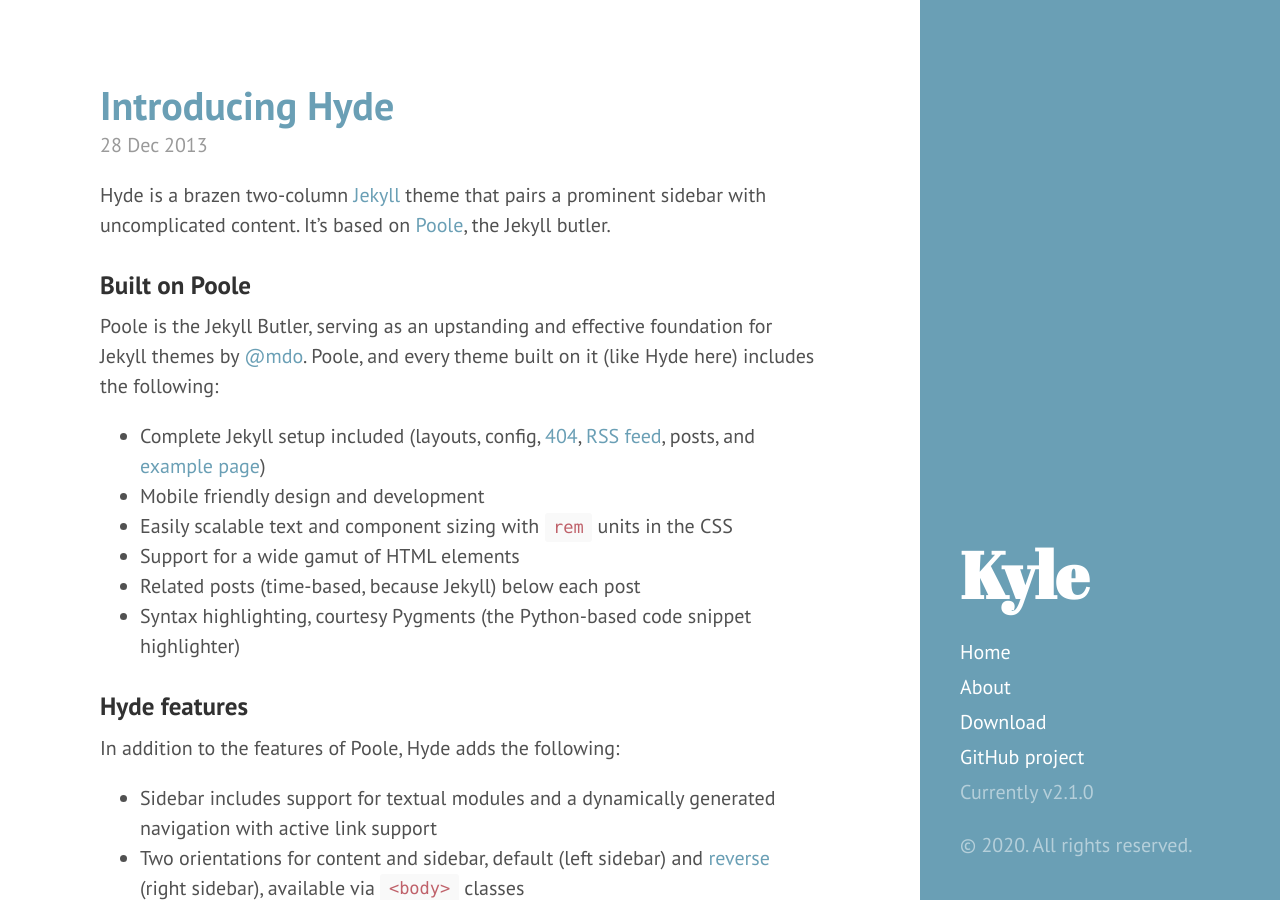
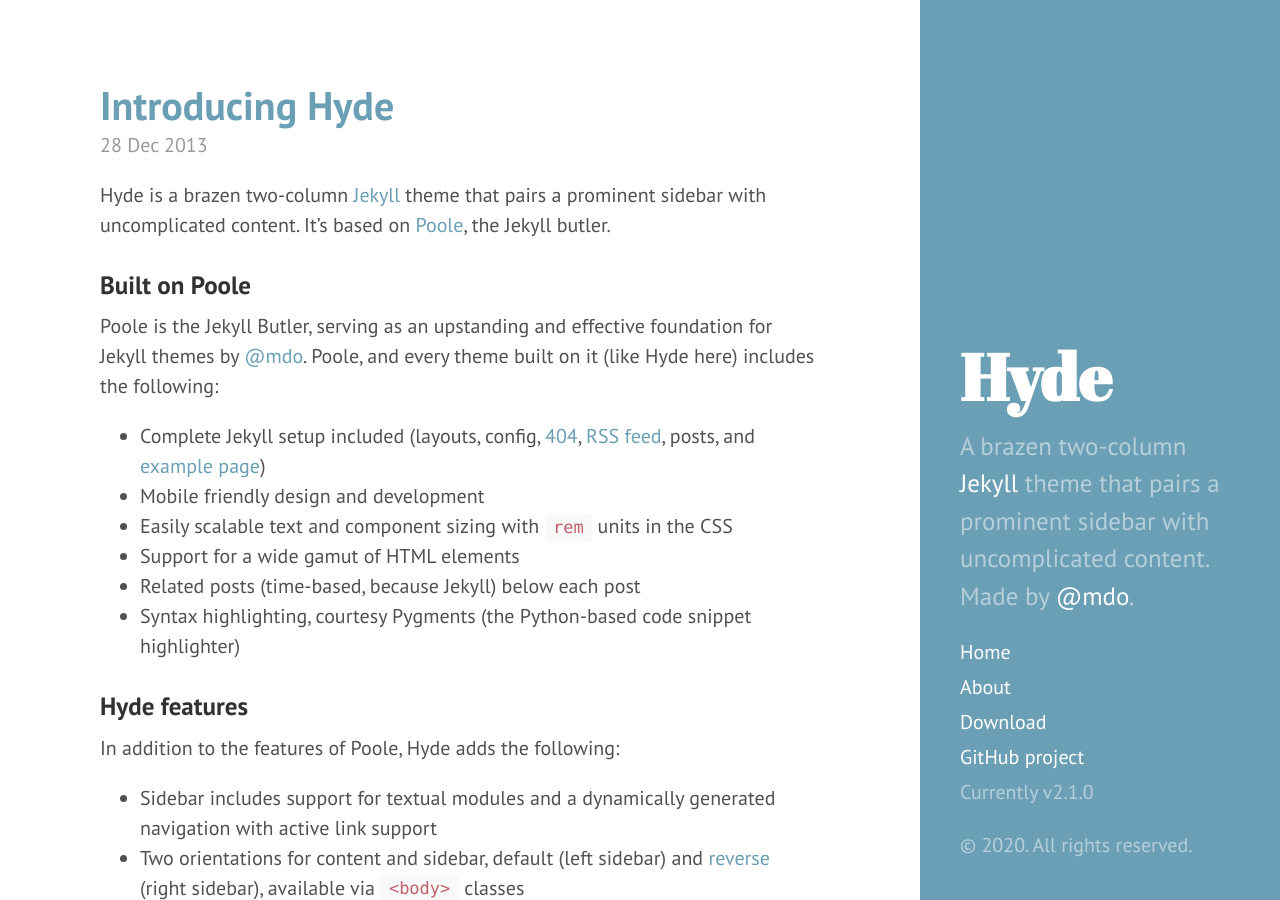
Before and after one commit to kye-fr/kye-fr.github.io, a Jekyll site: the page built from index.html, in a window 1280 px wide and 900 px high. Built offline with Jekyll 4.4.1, drawn with Linux system fonts in a browser that asks for light colours; Markdown is read by kramdown in place of the engine named in the settings; the list of posts is cut into pages by our own code.

Commit message:
_config.yml update

```diff
--- a/_config.yml
+++ b/_config.yml
@@ -7,15 +7,15 @@
 #relative_permalinks: true
 
 # Setup
-title:            Kyle
-#tagline:          'A Jekyll theme'
-#description:      'A brazen two-column <a href="http://jekyllrb.com" target="_blank">Jekyll</a> theme that pairs a prominent sidebar with uncomplicated content. Made by <a href="https://twitter.com/mdo" target="_blank">@mdo</a>.'
-url:              http://kye-fr.github.io
-baseurl:          http://kye-fr.github.io/
+title:            Hyde
+tagline:          'A Jekyll theme'
+description:      'A brazen two-column <a href="http://jekyllrb.com" target="_blank">Jekyll</a> theme that pairs a prominent sidebar with uncomplicated content. Made by <a href="https://twitter.com/mdo" target="_blank">@mdo</a>.'
+url:              https://kye-fr.github.io/
+baseurl:          /
 
 author:
-  name:           'Kyle Hickey'
-  url:            https://twitter.com/kyle_ski
+  name:           'Mark Otto'
+  url:            https://twitter.com/mdo
 
 paginate:         5
 
```
